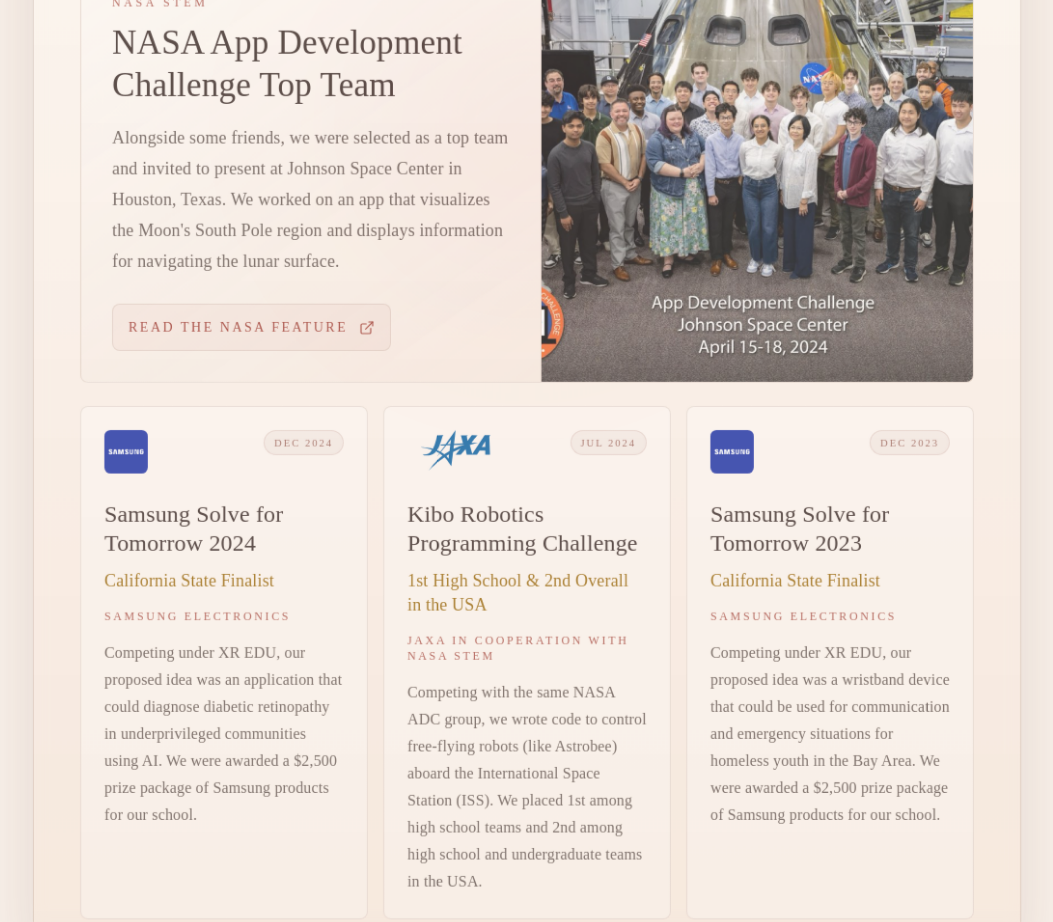
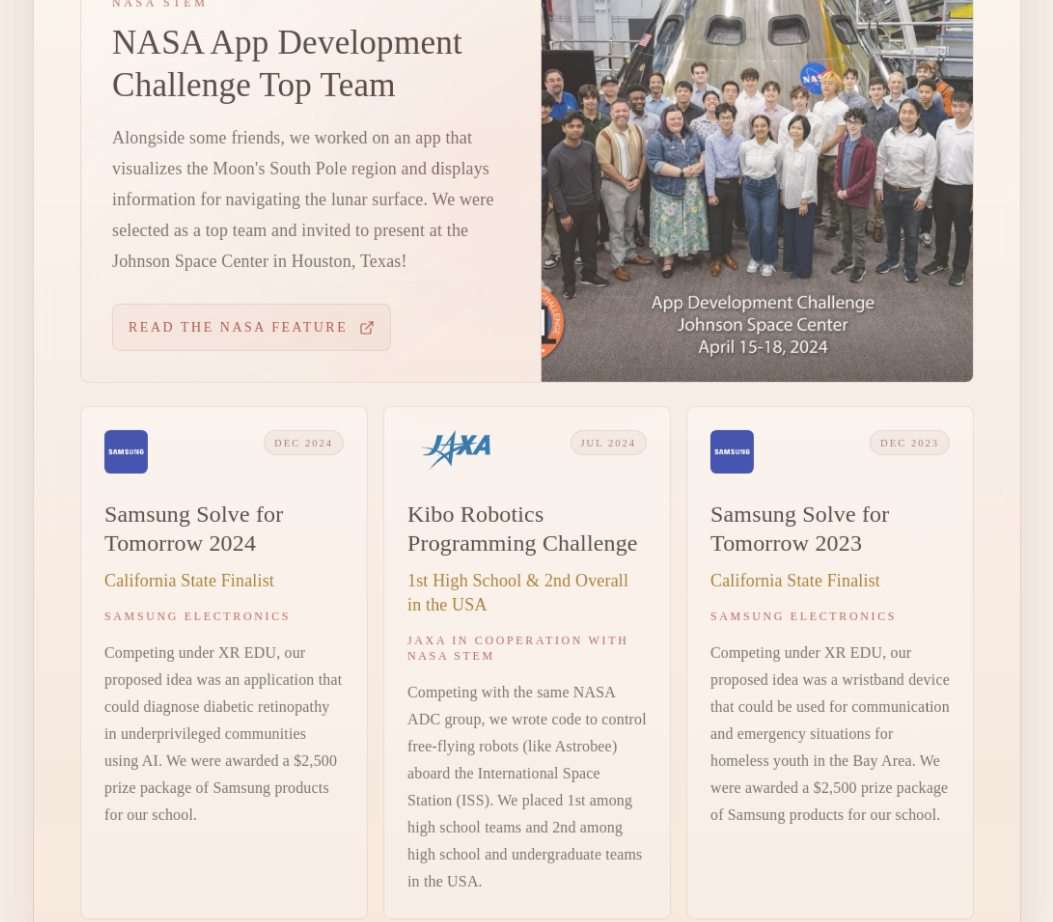
Before and after one commit to shlokrj/shlok.fyi, a Next.js app: page / in a window 1280 px wide. Shown: the part 2740-3662 px from the top of the page, without its empty margins (113-1166 px from the left). Built offline with nearby package versions, Linux system fonts and the light colour scheme.

Commit message:
reworded

```diff
--- a/app/page.tsx
+++ b/app/page.tsx
@@ -494,7 +494,7 @@
                     NASA App Development Challenge Top Team
                   </h3>
                   <p className="theme-muted mt-4 text-lg leading-8">
-                    Alongside some friends, we were selected as a top team and invited to present at Johnson Space Center in Houston, Texas. We worked on an app that visualizes the Moon's South Pole region and displays information for navigating the lunar surface.
+                    Alongside some friends, we worked on an app that visualizes the Moon's South Pole region and displays information for navigating the lunar surface. We were selected as a top team and invited to present at the Johnson Space Center in Houston, Texas!
                   </p>
                 </div>
                 <a
```
